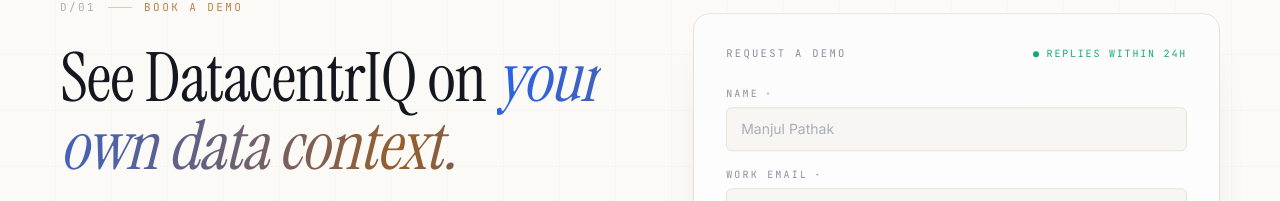
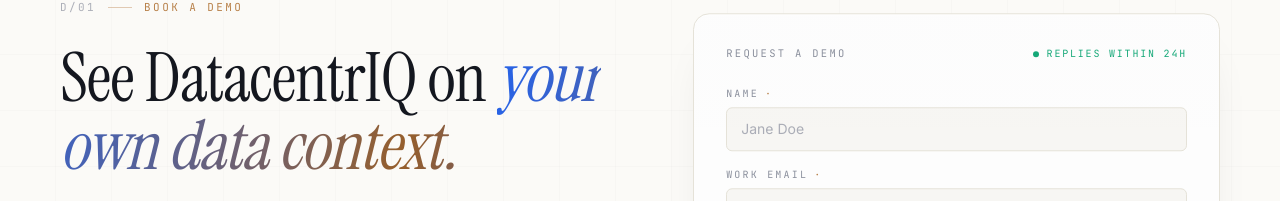
Before and after one commit to amitrathore/datacentriq-web, a Next.js app: page /demo in a window 1280 px wide. Shown: the part 178-379 px from the top of the page. Built offline with nearby package versions, Linux system fonts and the light colour scheme.

Commit message:
Use Jane Doe as default name placeholder in demo form

```diff
--- a/app/demo/form.tsx
+++ b/app/demo/form.tsx
@@ -95,7 +95,7 @@
         </div>
       ) : (
         <form onSubmit={handleSubmit} className="flex flex-col gap-4">
-          <Field label="Name" name="name" required placeholder="Manjul Pathak" />
+          <Field label="Name" name="name" required placeholder="Jane Doe" />
           <Field
             label="Work email"
             name="email"
```
